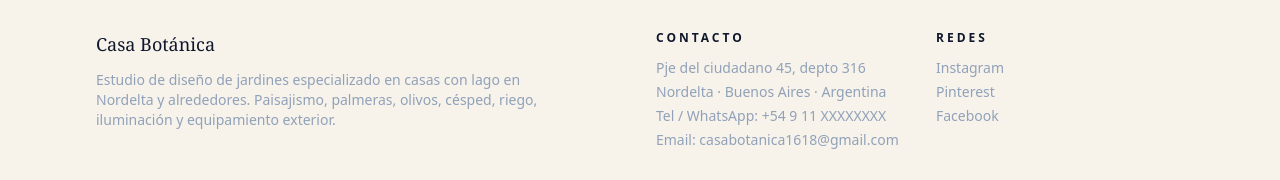
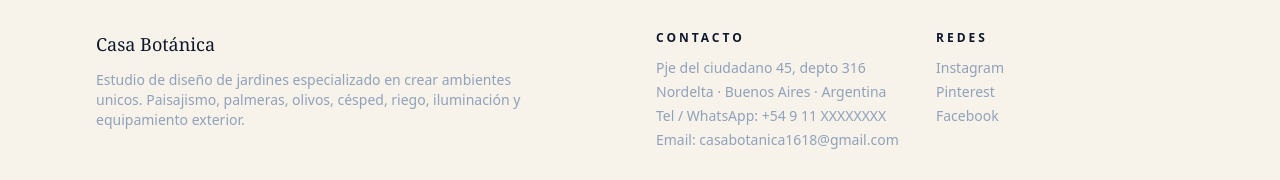
Before and after one commit to MaxiCassol/casaBotanica, a Next.js app: page / in a window 1280 px wide. Shown: the part 3317-3497 px from the top of the page. Built offline with nearby package versions, Linux system fonts and the light colour scheme; a web font is replaced by a local one.

Commit message:
footer text edited

```diff
--- a/src/app/components/Footer/Footer.js
+++ b/src/app/components/Footer/Footer.js
@@ -5,8 +5,7 @@ export default function Footer() {
         <div className="md:col-span-2 space-y-3">
           <div className="font-serif text-lg">Casa Botánica</div>
           <p className="text-slate-400 max-w-md">
-            Estudio de diseño de jardines especializado en casas con lago en
-            Nordelta y alrededores. Paisajismo, palmeras, olivos, césped, riego,
+            Estudio de diseño de jardines especializado en crear ambientes unicos. Paisajismo, palmeras, olivos, césped, riego,
             iluminación y equipamiento exterior.
           </p>
         </div>
```
